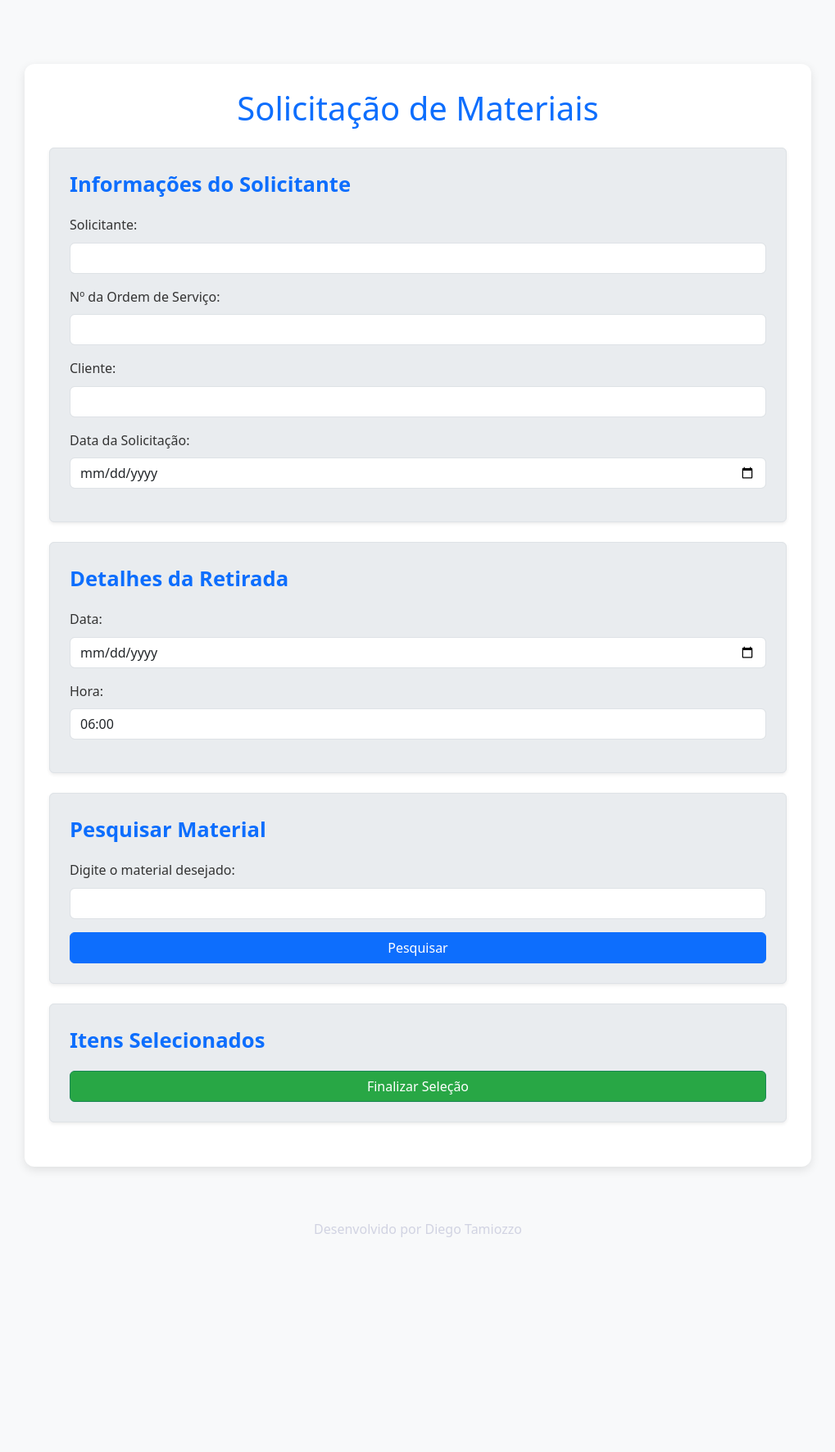
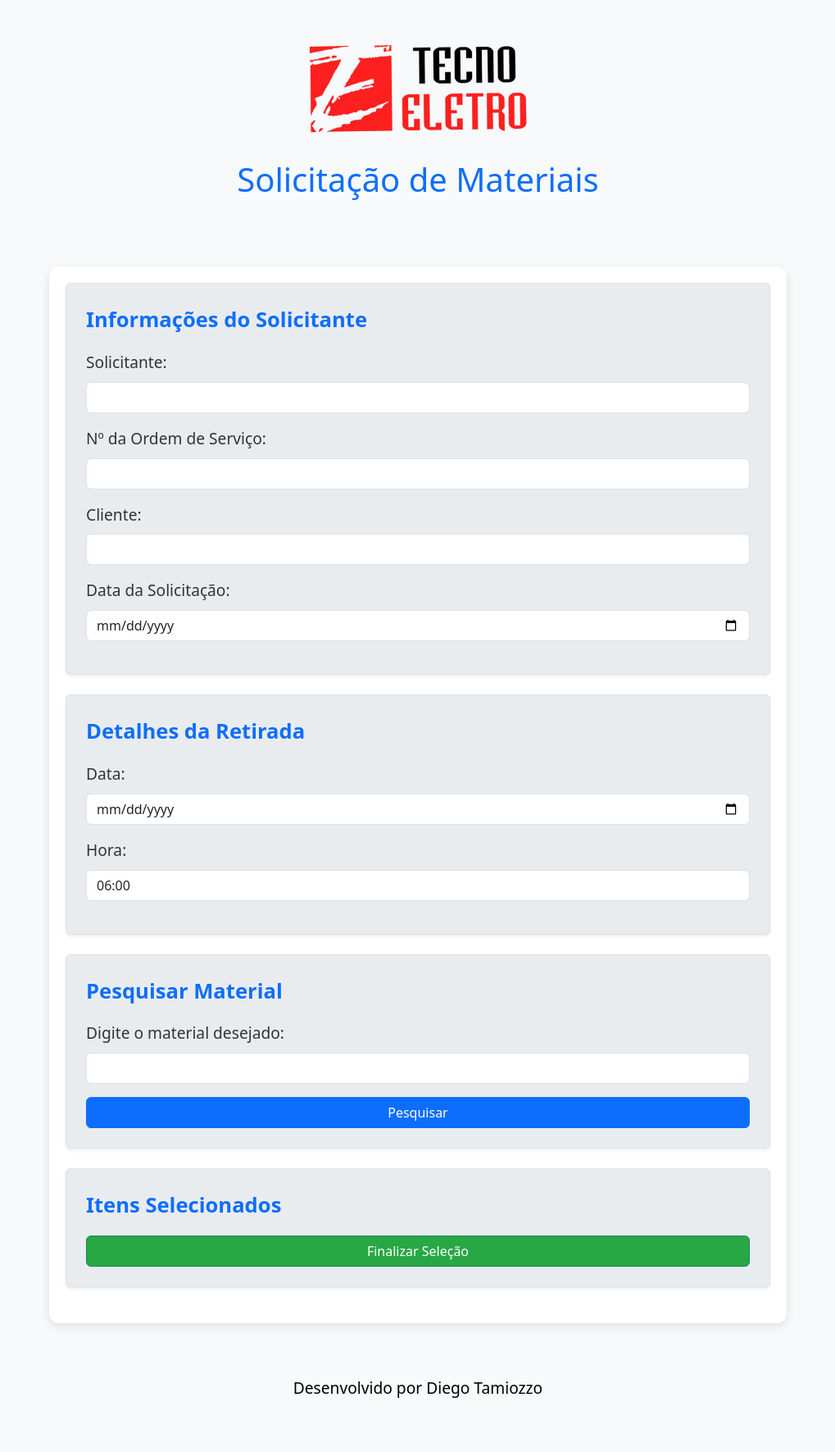
Before and after one commit to diegotamiozzo/minha_lista, a Flask app: page / in a window 1280 px wide. Shown: the whole page at 82% size, without its empty margins (130-1149 px from the left). Before the commit the page ends 1509 px from the top, so only its background shows below. Run offline with Flask 3, Linux system fonts and the light colour scheme.

Commit message:
inserido imagem

```diff
--- a/static/style.css
+++ b/static/style.css
@@ -14,18 +14,34 @@ body {
     background-color: var(--cor-fundo);
     color: var(--cor-texto);
     line-height: 1.6;
-    font-size: 1rem;
+    font-size: 1.2rem;
     padding: 30px 20px;
     display: flex;
     flex-direction: column;
     align-items: center;
 }
 
+header {
+    display: flex;
+    flex-direction: column;
+    justify-content: center;
+    align-items: center;
+    text-align: center;
+    padding: 10px;
+}
+
+header img {
+    width: 280px;
+    height: auto;
+    margin-bottom: 20px;
+}
+
+
 .container {
     max-width: 100%;
-    width: 960px;
+    width: 900px;
     margin: 0 auto;
-    padding: 30px;
+    padding: 20px;
     background-color: var(--cor-container);
     box-shadow: 0 4px 12px rgba(0, 0, 0, 0.1);
     border-radius: 12px;
@@ -83,10 +99,10 @@ button#finalizar-selecao:hover {
 }
 
 footer {
-    margin-top: 3rem;
+    margin-top: 2rem;
     padding: 1rem 0;
-    font-size: 1rem;
-    color: var(--cor-borda);
+    font-size: 1.2rem;
+    color: black;
     text-align: center;
 }
 
--- a/templates/index.html
+++ b/templates/index.html
@@ -9,8 +9,13 @@
     <link rel="stylesheet" href="{{ url_for('static', filename='style.css') }}">
 </head>
 <body>
+
+    <header>
+        <img src="/static/imag/logosemfundo.png" alt="Imagem do Cabeçalho">
+        <h1 class="text-center mb-4 text-primary">Solicitação de Materiais</h1>
+    </header>
+
     <div class="container mt-5">
-        <h1 class="text-center mb-4 text-primary">Solicitação de Materiais</h1></header>
 
         <form id="solicitacao-form">
             <!-- Informações do Solicitante -->
```
Also changed, not shown: static/imag/logosemfundo.png (added), 1 other file.
